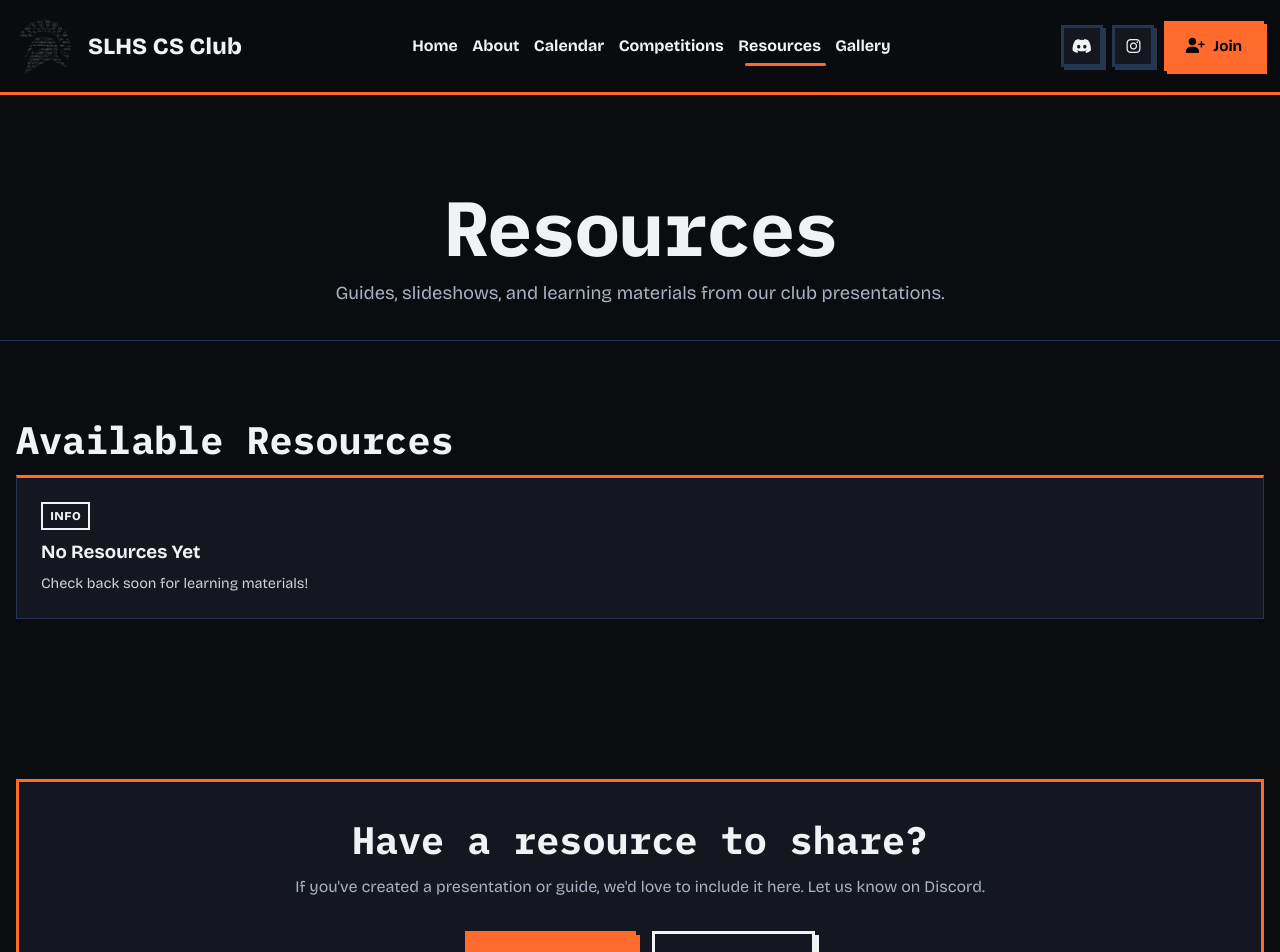
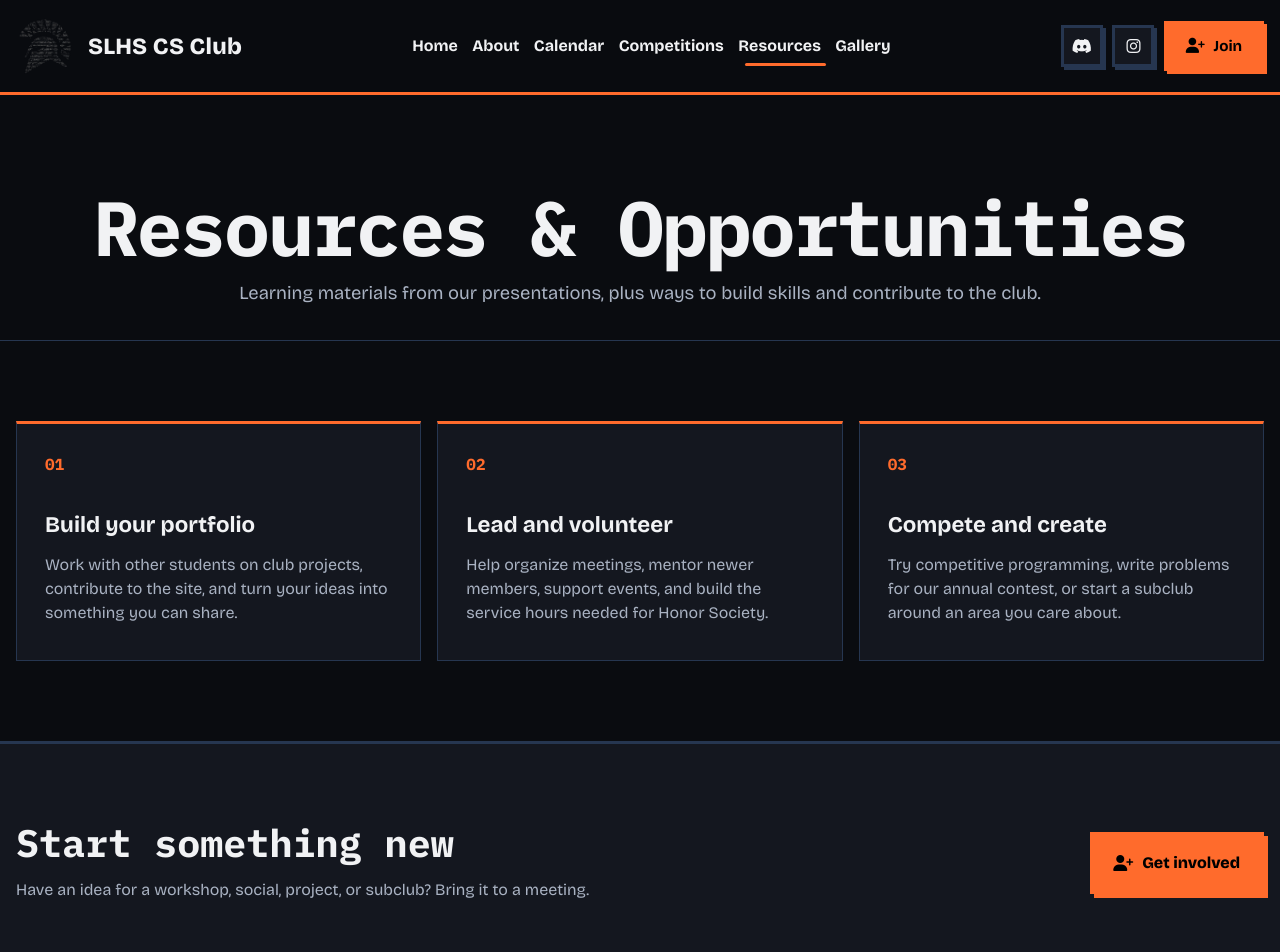
Before and after one commit to slhscs-club/slhscs-club.github.io, a SvelteKit app: page /resources in a window 1280 px wide. Shown: the top 952 px of the page. Built offline with nearby package versions, Linux system fonts and the light colour scheme.

Commit message:
resources merge

```diff
--- a/src/routes/resources/+page.svelte
+++ b/src/routes/resources/+page.svelte
@@ -6,15 +6,43 @@
 
   export let data: PageData;
   const { resources } = data;
+
+  const opps = [
+    { title: 'Build your portfolio', description: 'Work with other students on club projects, contribute to the site, and turn your ideas into something you can share.' },
+    { title: 'Lead and volunteer', description: 'Help organize meetings, mentor newer members, support events, and build the service hours needed for Honor Society.' },
+    { title: 'Compete and create', description: 'Try competitive programming, write problems for our annual contest, or start a subclub around an area you care about.' }
+  ];
 </script>
 
 <svelte:head>
-  <title>Resources | SLHS CS Club</title>
-  <meta name="description" content="Guides, slides, and resources from the Seven Lakes High School Computer Science Club." />
+  <title>Resources & Opportunities | SLHS CS Club</title>
+  <meta name="description" content="Guides, learning materials, and ways to get involved with the Seven Lakes High School CS Club." />
 </svelte:head>
 
 <Shell activePage="resources">
-  <PageHero title="Resources" subtitle="Guides, slideshows, and learning materials from our club presentations." />
+  <PageHero title="Resources & Opportunities" subtitle="Learning materials from our presentations, plus ways to build skills and contribute to the club." />
+
+  <section class="section">
+    <div class="container opps-grid">
+      {#each opps as opp, i}
+        <article class="opp-card">
+          <span class="opp-num">0{i + 1}</span>
+          <h2>{opp.title}</h2>
+          <p>{opp.description}</p>
+        </article>
+      {/each}
+    </div>
+  </section>
+
+  <section class="section opps-band">
+    <div class="container opps-band-inner">
+      <div>
+        <h2 class="section-title">Start something new</h2>
+        <p class="section-lead">Have an idea for a workshop, social, project, or subclub? Bring it to a meeting.</p>
+      </div>
+      <a class="btn btn-primary" href="/join"><i class="fa-solid fa-user-plus"></i> Get involved</a>
+    </div>
+  </section>
 
   <section class="section">
     <div class="container">
@@ -22,19 +50,19 @@
       {#if resources.length > 0}
         <div class="resources-grid">
           {#each resources as resource}
-            <a href="/resources/{resource.slug}" class="resource-card color-orange">
+            <a href="/resources/{resource.slug}" class="resource-card">
               <span class="resource-type">{resource.type}</span>
               <h3>{resource.title}</h3>
-              <p>Click to view resource.</p>
+              <p>Click to view.</p>
             </a>
           {/each}
         </div>
       {:else}
         <div class="resources-grid">
-          <div class="resource-card color-orange">
+          <div class="resource-card">
             <span class="resource-type">Info</span>
             <h3>No Resources Yet</h3>
-            <p>Check back soon for learning materials!</p>
+            <p>Check back soon!</p>
           </div>
         </div>
       {/if}
@@ -48,29 +76,20 @@
 </Shell>
 
 <style>
+  .opps-grid { display: grid; grid-template-columns: repeat(3, 1fr); gap: 1rem; }
+  .opp-card { min-height: 240px; padding: 1.75rem; border: 1px solid var(--color-navy); border-top: 3px solid var(--color-orange); background: var(--color-surface); transition: transform .3s cubic-bezier(.2,.8,.2,1), box-shadow .3s ease; }
+  .opp-card:hover { transform: translateY(-3px); box-shadow: 4px 4px 0 var(--color-orange); }
+  .opp-num { display: inline-block; margin-bottom: 2rem; color: var(--color-orange); font-family: var(--font-mono); font-weight: 800; }
+  .opp-card h2 { margin: 0 0 0.75rem; font-size: 1.4rem; }
+  .opp-card p { margin: 0; color: var(--color-text-muted); }
+  .opps-band { border-block: 3px solid var(--color-orange); border-top-color: var(--color-navy); background: var(--color-surface); }
+  .opps-band-inner { display: flex; align-items: center; justify-content: space-between; gap: 2rem; }
+  .opps-band-inner .section-lead { margin: 0; }
   .resources-grid { display: grid; grid-template-columns: repeat(auto-fit, minmax(280px, 1fr)); gap: 1rem; }
-
-  .resource-card {
-    display: block;
-    padding: 1.5rem;
-    border: 1px solid var(--color-blue);
-    border-top: 3px solid var(--color-orange);
-    background: var(--color-surface);
-    color: var(--color-text);
-    text-decoration: none;
-    transition: transform 0.15s var(--ease-hover), box-shadow 0.15s var(--ease-hover);
-  }
-
-  .resource-card:hover {
-    transform: translate(-2px, -2px);
-    box-shadow: 5px 5px 0 var(--accent, var(--color-orange));
-  }
-
-  .resource-type {
-    display: inline-block; padding: 0.2rem 0.45rem; margin-bottom: 0.5rem;
-    border: 2px solid currentColor; font-size: 0.75rem; font-weight: 800;
-    text-transform: uppercase; letter-spacing: 0.04em;
-  }
+  .resource-card { display: block; padding: 1.5rem; border: 1px solid var(--color-navy); border-top: 3px solid var(--color-orange); background: var(--color-surface); color: var(--color-text); text-decoration: none; transition: transform .15s var(--ease-hover), box-shadow .15s var(--ease-hover); }
+  .resource-card:hover { transform: translate(-2px, -2px); box-shadow: 5px 5px 0 var(--color-orange); }
+  .resource-type { display: inline-block; padding: 0.2rem 0.45rem; margin-bottom: 0.5rem; border: 2px solid currentColor; font-size: 0.75rem; font-weight: 800; text-transform: uppercase; letter-spacing: 0.04em; }
   .resource-card h3 { margin: 0 0 0.4rem; }
   .resource-card p { margin: 0; opacity: 0.85; font-size: 0.9rem; }
+  @media (max-width: 800px) { .opps-grid { grid-template-columns: 1fr; } .opps-band-inner { flex-direction: column; align-items: flex-start; } }
 </style>
```
Also changed, not shown: src/lib/components/FullscreenPanel.svelte (added, +37 -0 lines), src/lib/components/Masonry.svelte (+13 -8 lines), src/lib/data/competitions.ts (added, +27 -0 lines).
